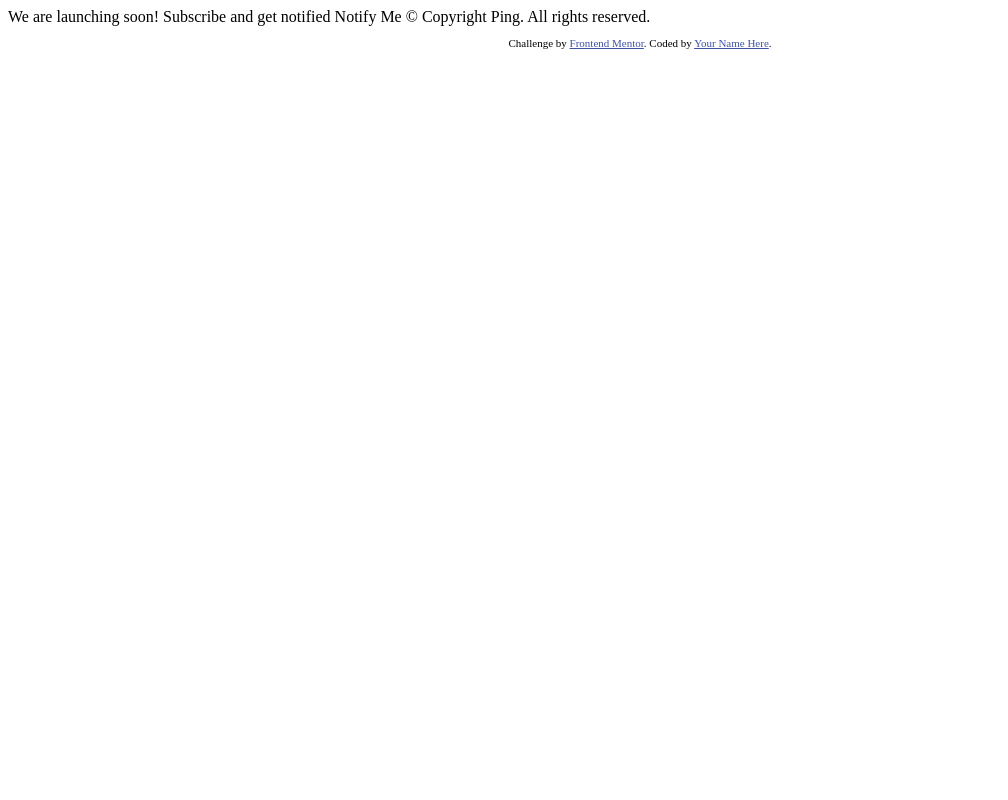
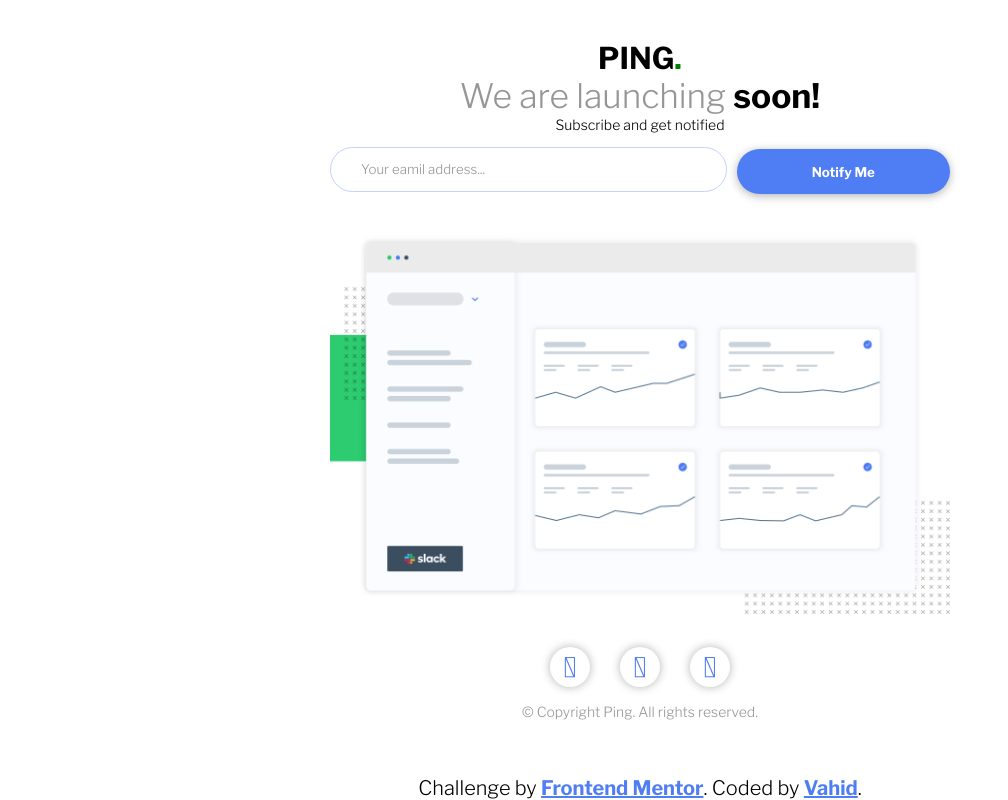
Before and after one commit to i-am-vahid/ping-coming-soon-page, a plain HTML site: page index.html in a window 1280 px wide. Shown: the whole page, without its empty margins (0-1008 px from the left). Drawn offline with nearby package versions, Linux system fonts and the light colour scheme.

Commit message:
finish design

```diff
--- a/index.html
+++ b/index.html
@@ -2,32 +2,53 @@
 <html lang="en">
 <head>
   <meta charset="UTF-8">
+
+
+  <meta charset="UTF-8">
   <meta name="viewport" content="width=device-width, initial-scale=1.0"> <!-- displays site properly based on user's device -->
-
+  <link rel="preconnect" href="https://fonts.googleapis.com">
+  <link rel="stylesheet" href="https://pro.fontawesome.com/releases/v5.10.0/css/all.css" />
+  <link rel="preconnect" href="https://fonts.gstatic.com" crossorigin>
+  <link href="https://fonts.googleapis.com/css2?family=Libre+Franklin:wght@300;600;700&display=swap" rel="stylesheet">
   <link rel="icon" type="image/png" sizes="32x32" href="./images/favicon-32x32.png">
-
+  <link rel="stylesheet" href="./css/style.css">
   <title>Frontend Mentor | Ping coming soon page</title>
 
   <!-- Feel free to remove these styles or customise in your own stylesheet 👍 -->
-  <style>
-    .attribution { font-size: 11px; text-align: center; }
-    .attribution a { color: hsl(228, 45%, 44%); }
-  </style>
+
 </head>
 <body>
 
-  We are launching soon!
-
-  Subscribe and get notified
-
-  Notify Me
-
-  &copy; Copyright Ping. All rights reserved.
+  <main>
+    <section class="container">
+      <div class="container__header">
+        <h3 class="container__header--titel">PING<span>.</span></h3>
+        <p class="container__header--parOne">We are launching <span>soon!</span></p>
+        <p class="container__header--parTwo">  Subscribe and get notified</p>
+      </div>
+      <div class="container__form">
+        <input type="email" placeholder="Your eamil address..." class="container__form--email">
+        <p class="container__form--error-msg">Please provide a valid email address</p>
+        <button   class="container__form--submit">Notify Me</button>
+      </div>
+      <div class="container__pic"><img src="./images/illustration-dashboard.png" alt=""></div>
+      <div class="container__media">
+        <ul>
+          <li><i class="fab fa-facebook-f"></i></li>
+          <li><i class="fab fa-twitter"></i></li>
+          <li><i class="fab fa-instagram"></i></li>
+        </ul>
+      </div>
+      <div class="container__footer">
+        <p>&copy; Copyright Ping. All rights reserved.</p>
+      </div>
+    </section>
+  </main>
 
   <footer>
     <p class="attribution">
       Challenge by <a href="https://www.frontendmentor.io?ref=challenge" target="_blank">Frontend Mentor</a>.
-      Coded by <a href="#">Your Name Here</a>.
+      Coded by <a href="#">Vahid</a>.
     </p>
   </footer>
 </body>
--- /dev/null
+++ b/sass/globals/_index.scss
@@ -0,0 +1,2 @@
+@forward  'reset';
+@forward 'variabels';
--- /dev/null
+++ b/sass/globals/_reset.scss
@@ -0,0 +1,24 @@
+@import url('https://fonts.googleapis.com/css2?family=Libre+Franklin:wght@300;600;700&display=swap');
+html{
+    font-size: 20px;
+}
+*,*::after,*::before{
+    padding: 0;
+    box-sizing: border-box;
+    margin: 0;
+    font-family: 'Libre Franklin', sans-serif;
+}
+
+
+input[type='email']::placeholder{
+    color:var(--Gray);
+}
+
+img{
+    width: 100%;
+    display: block;
+}
+
+li{
+    list-style: none;
+}
--- /dev/null
+++ b/sass/globals/_variabels.scss
@@ -0,0 +1,7 @@
+:root{
+--Blue: hsl(223, 87%, 63%);
+--Pale-Blue: hsl(223, 100%, 88%);
+--Light-Red: hsl(354, 100%, 66%);
+--Gray: hsl(0, 0%, 59%);
+--Very-Dark-Blue: hsl(209, 33%, 12%);
+}
--- /dev/null
+++ b/sass/style.scss
@@ -0,0 +1,174 @@
+@forward 'globals';
+
+
+main{
+    height: 95vh;
+    display: flex;
+    justify-content: center;
+}
+
+
+.container{
+    padding-top: 2rem;
+    text-align: center;
+    display: grid;
+    grid-template-rows:repeat(5,1fr) ;
+    gap: 2vh;
+    @media (min-width:710px) {
+        width: 900px;
+    }
+    &__header{
+        margin: 20px 0;
+        @media (min-width:710px) {
+            margin: 0 0;
+        }
+        &--titel{
+            font-size: clamp(1.4rem,0.4rem + 2vw, 30px);
+            margin-bottom: 30px;
+            @media (min-width:710px) {
+                margin-bottom: 0px;
+            }
+            span{
+                color: green;
+            }
+        }
+        &--parOne{
+            color: var(--Gray);
+            font-size: clamp(1.2rem,0.4rem + 2vw, 3rem);
+            margin-bottom: 20px;
+            @media (min-width:710px) {
+                margin-bottom: 0px;
+
+            }
+            span{
+                font-size: clamp(1.2rem,0.4rem + 2vw, 3rem);
+                color: black;
+                font-weight: 700;
+            }
+        }
+        &--parTwo{
+            font-size: 0.7rem;
+
+        }
+    }
+    &__form{
+        width: 80%;
+        margin: 0 auto;
+        position: relative;
+        @media (min-width:710px) {
+            height: 45px;
+            display: flex;
+            align-items: center;
+            justify-content: space-between;
+            gap: 10px;
+            width:100%;
+            padding: 0 7rem;
+        }
+        &--email{
+            width: 100%;
+            padding: 14px 30px;
+            outline: none;
+            border: 1px solid var(--Pale-Blue);
+            border-radius: 40px;
+            margin-bottom: 5px;
+            @media (min-width:710px) {
+                flex-basis: 65%;
+                height: 100%;
+
+            }
+        }
+        &--error-msg{
+            position: absolute;
+            display: none;
+            color: red;
+            font-size: 12px;
+            margin-bottom: 15px;
+        }
+        &--submit{
+            width: 100%;
+            outline: none;
+            border: none;
+            padding: 14px;
+            border-radius: 40px;
+            background-color: var(--Blue);
+            color: white;
+            font-weight: bold;
+            box-shadow: 0px 2px 10px rgba(0, 0, 0, 0.3);
+            cursor: pointer;
+            @media (min-width:710px) {
+              height:100%;
+
+                flex-basis: 35%;
+            }
+            &:hover{
+                background-color: hsl(223, 87%, 63%,0.7);
+            }
+        }
+    }
+    &__pic{
+        margin: 0rem auto;
+        width: 80%;
+        img{
+            width: 100%;
+    }
+        @media (min-width:710px) {
+            margin-top: 1vw;
+            width:100%;
+            padding: 0 7rem;
+        }
+    }
+
+    &__media{
+        width: 100%;
+        text-align: center;
+        margin-top: auto;
+        ul{
+            display: flex;
+            justify-content: center;
+            gap: 30px;
+            margin:0 auto;
+        }
+        li{
+            width: 40px;
+            height: 40px;
+            display: flex;
+            align-items: center;
+            justify-content: center;
+            border-radius: 50%;
+            cursor: pointer;
+            transition: 0.5s;
+            box-shadow: 0px 0px 10px rgba(0, 0, 0, 0.3);
+            &:hover{
+                background-color: var(--Blue);
+            }
+            &:hover i{
+                color: white;
+            }
+        }
+        i{color: var(--Blue);
+            transition: 0.5s;
+        }
+    }
+    &__footer{
+        font-size: 14px;
+        color: var(--Gray);
+    }
+    & .bottom{
+        margin-top: auto;
+    }
+}
+
+
+
+footer{
+display: none;
+
+position: fixed;
+bottom: 0;
+width: 100%;
+text-align: center;
+a,a:visited,a:active{color: var(--Blue);font-weight: bold;}
+@media (min-width:710px) {
+display: block;
+}
+}
```
Also changed, not shown: css/style.css (added), 2 other files.
